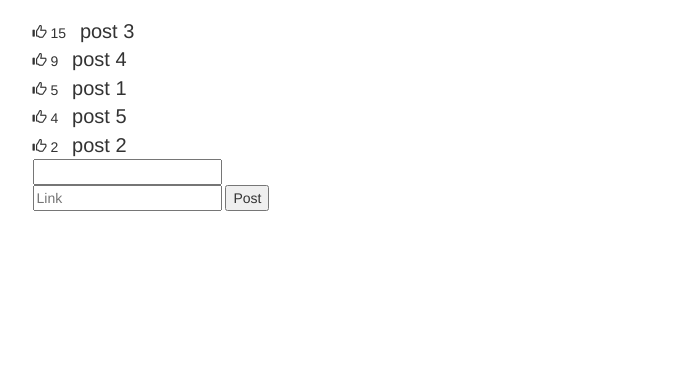
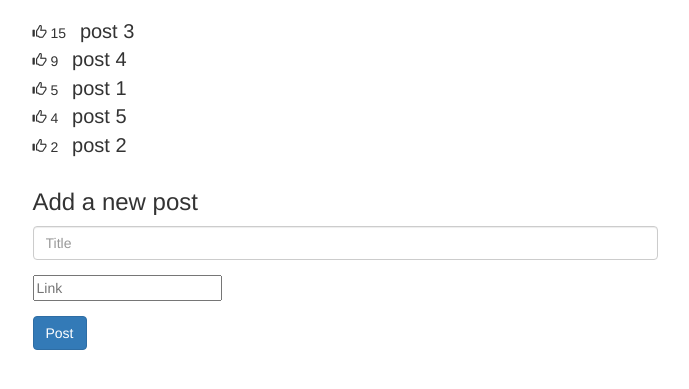
Before and after one commit to ndoak/News_App, a plain HTML site: page index.html in a window 1280 px wide. Shown: the part 103-492 px from the top of the page, without its empty margins (295-984 px from the left). Drawn offline with nearby package versions, Linux system fonts and the light colour scheme.

Commit message:
Add form styles

```diff
--- a/index.html
+++ b/index.html
@@ -28,11 +28,24 @@
       </span>
     </span>
     </div>
-    <form ng-submit="addPost()">
-      <input type="text" placeholder:"Title" ng-model="title"></input>
-      <br>
-      <input type ="text" placeholder="Link" ng-model="link"></input>
-      <button type= "submit">Post</button>
+
+    <form ng-submit="addPost()"
+      style="margin-top:30px;">
+      <h3> Add a new post </h3>
+
+      <div class="form-group">
+        <input type="text"
+          class="form-control"
+          placeholder="Title"</input>
+      </div>
+      <div class="form-group">
+      <input type ="text"
+      placeholder="Link"
+      ng-model="link"></input>
+    </div>
+      <button type= "submit" class="btn btn-primary">Post</button>
     </form>
+  </div>
+</div>
   </body>
 </html>
```
